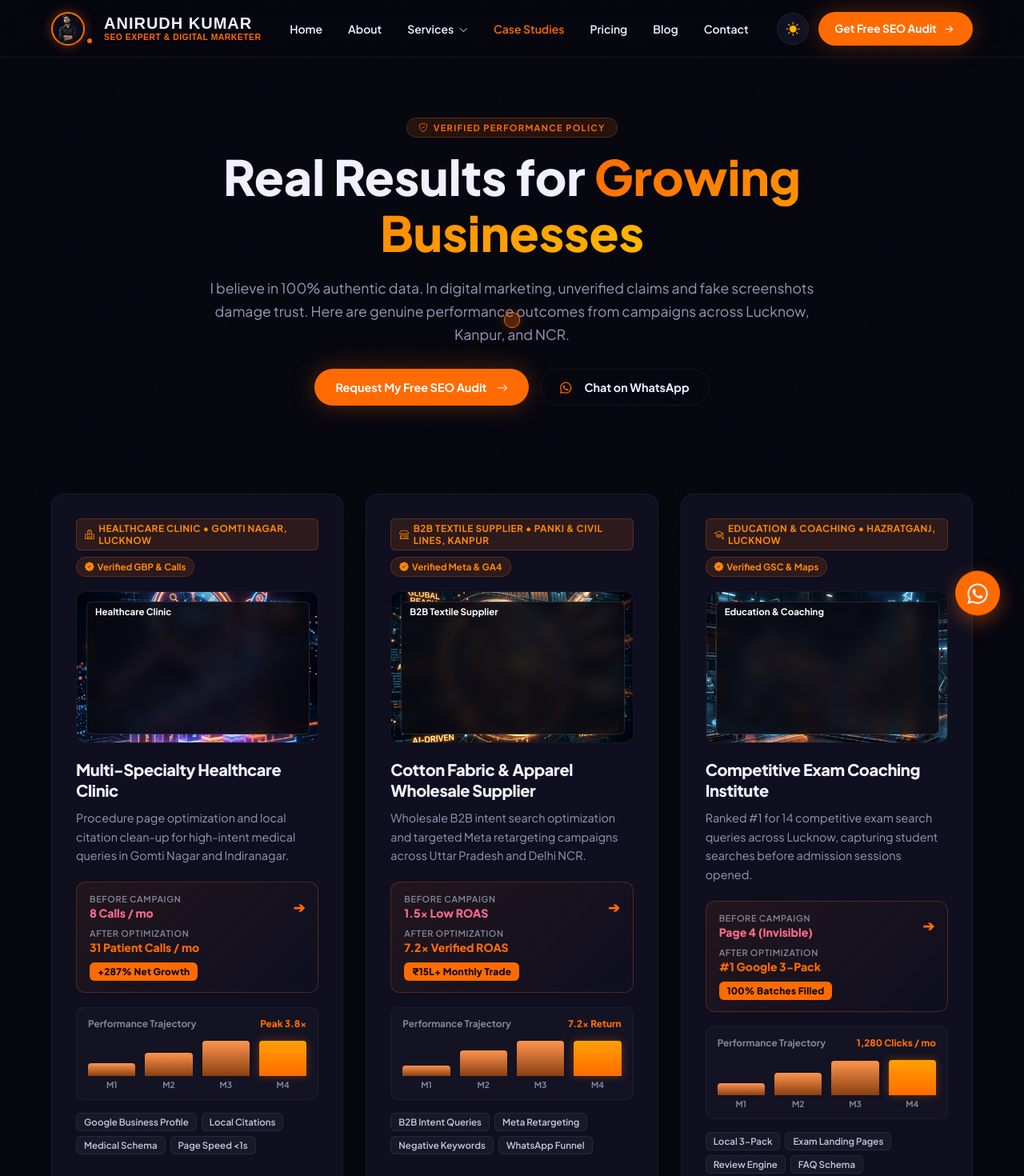
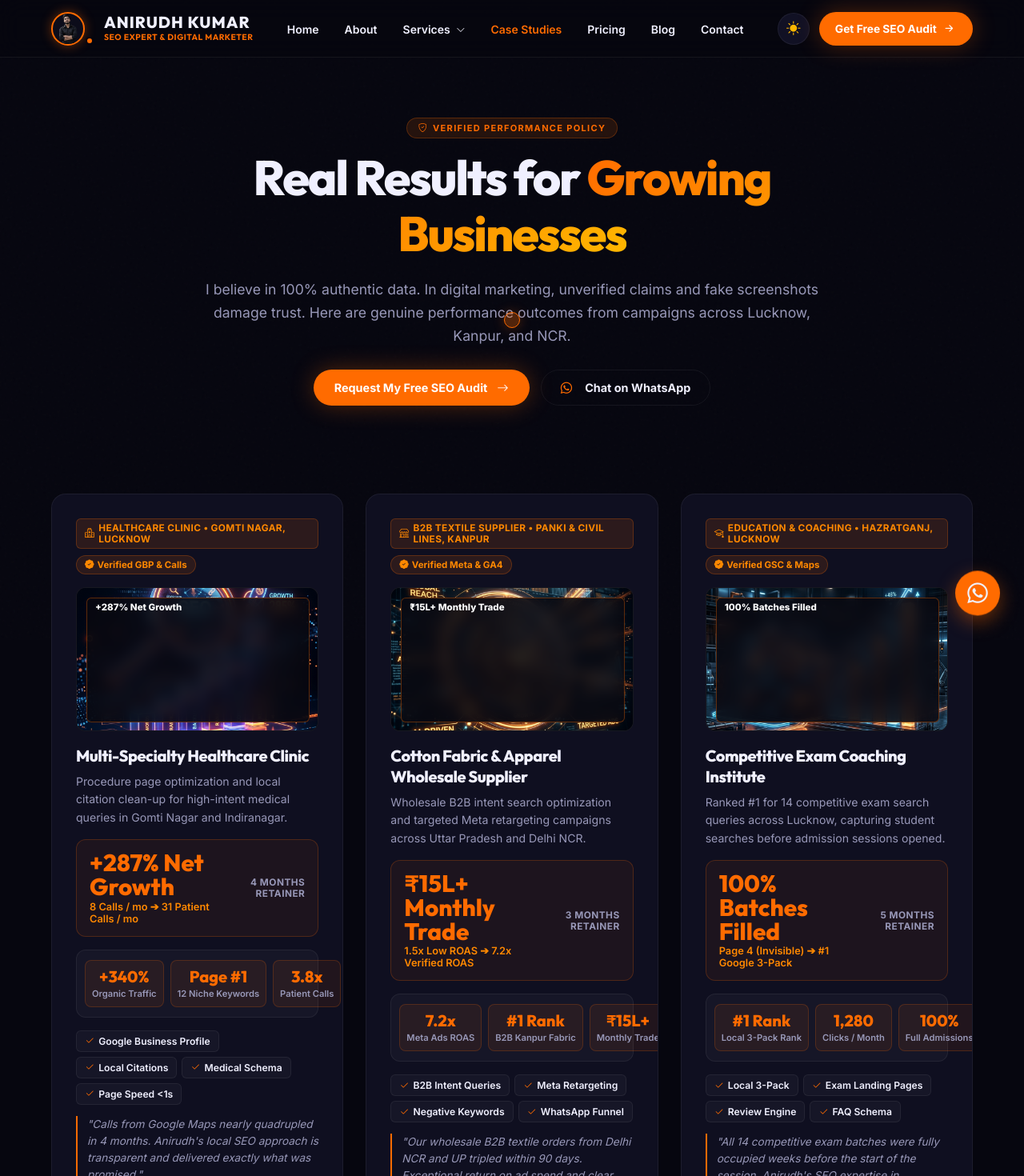
Before and after one commit to sharmapriya18504-dotcom/Anirudh-Kumar, a React (Vite) app: page /case-studies in a window 1280 px wide. Shown: the top 1470 px of the page at 80% size. Built offline with nearby package versions, Linux system fonts and the light colour scheme.

Commit message:
feat: streamline case studies section to minimal agency standard and upgrade typography to Outfit and Inter

```diff
--- a/index.html
+++ b/index.html
@@ -31,7 +31,7 @@
   <link rel="preconnect" href="https://fonts.googleapis.com">
   <link rel="preconnect" href="https://fonts.gstatic.com" crossorigin>
   <link
-    href="https://fonts.googleapis.com/css2?family=Plus+Jakarta+Sans:ital,wght@0,300;0,400;0,500;0,600;0,700;0,800;1,400&family=Space+Grotesk:wght@500;600;700&display=swap"
+    href="https://fonts.googleapis.com/css2?family=Inter:wght@300;400;500;600;700;800&family=Outfit:wght@500;600;700;800;900&family=Plus+Jakarta+Sans:wght@400;500;600;700;800&family=Space+Grotesk:wght@500;600;700;800&display=swap"
     rel="stylesheet">
   <link rel="icon" type="image/x-icon" href="/favicon.ico">
   <link rel="stylesheet" href="https://cdn.jsdelivr.net/npm/bootstrap-icons@1.11.3/font/bootstrap-icons.min.css">
--- a/src/pages/CaseStudiesPage.jsx
+++ b/src/pages/CaseStudiesPage.jsx
@@ -143,6 +143,7 @@ export default function CaseStudiesPage() {
           <div className="portfolio-grid">
             {caseStudies.map((study, idx) => (
               <div key={study.id} className="portfolio-card reveal" style={{ transitionDelay: `${(idx + 1) * 0.1}s` }}>
+                <div>
                   <div className="portfolio-top-bar">
                     <span className="portfolio-sector-badge">
                       <i className={`bi ${study.icon}`}></i> {study.sector} • {study.location}
@@ -158,51 +159,21 @@ export default function CaseStudiesPage() {
                       alt={study.title}
                       className="portfolio-project-img"
                     />
-                  <div className="portfolio-project-overlay-tag">{study.sector}</div>
+                    <div className="portfolio-project-overlay-tag">{study.growthBadge}</div>
                   </div>
+
                   <h3>{study.title}</h3>
                   <p className="portfolio-card-desc">{study.desc}</p>
 
-                {/* Before / After Transformation Box */}
-                <div className="portfolio-transformation-banner">
-                  <div className="transform-col">
-                    <span className="transform-lbl">Before Campaign</span>
-                    <span className="transform-val red">{study.beforeVal}</span>
-                  </div>
-                  <div className="transform-arrow">➔</div>
-                  <div className="transform-col">
-                    <span className="transform-lbl">After Optimization</span>
-                    <span className="transform-val green">{study.afterVal}</span>
-                  </div>
-                  <div className="transform-badge">{study.growthBadge}</div>
-                </div>
-
-                {/* Mini Trajectory Chart */}
-                <div className="portfolio-visual-chart">
-                  <div className="chart-header">
-                    <span>Performance Trajectory</span>
-                    <span className="chart-peak">{study.chartPeak}</span>
-                  </div>
-                  <div className="chart-bars-wrap">
-                    {study.chartBars.map((bar, bidx) => (
-                      <div key={bidx} className="chart-bar-col">
-                        <div
-                          className={`chart-bar-fill ${bar.active ? 'active' : ''}`}
-                          style={{ height: bar.height }}
-                        ></div>
-                        <span className="bar-label">{bar.label}</span>
-                      </div>
-                    ))}
+                  {/* Minimal Hero Transformation Strip */}
+                  <div className="portfolio-hero-metric-wrap">
+                    <div>
+                      <div className="portfolio-hero-metric-val">{study.growthBadge}</div>
+                      <div style={{ fontSize: '0.8rem', color: '#FF8800', fontWeight: 600, marginTop: '2px' }}>
+                        {study.beforeVal} ➔ {study.afterVal}
                       </div>
                     </div>
-
-                {/* Key Tactics Tags */}
-                <div className="portfolio-tags-row">
-                  {study.tactics.map((tactic, tidx) => (
-                    <span key={tidx} className="portfolio-pill-tag">
-                      {tactic}
-                    </span>
-                  ))}
+                    <div className="portfolio-hero-metric-lbl">{study.duration}</div>
                   </div>
 
                   {/* 3 Metric Stats */}
@@ -215,12 +186,22 @@ export default function CaseStudiesPage() {
                     ))}
                   </div>
 
-                {/* Client Quote */}
-                <div className="portfolio-client-quote">
-                  <div className="client-avatar-badge">{study.avatar}</div>
-                  <div>
-                    <p className="client-quote-text">"{study.quote}"</p>
-                    <div className="client-quote-author">{study.author}</div>
+                  {/* Key Tactics Tags */}
+                  <div style={{ display: 'flex', gap: '6px', flexWrap: 'wrap', marginBottom: '14px' }}>
+                    {study.tactics.map((tactic, tidx) => (
+                      <span key={tidx} className="portfolio-minimal-badge">
+                        <i className="bi bi-check2" style={{ color: '#FF6B00' }}></i>
+                        <span>{tactic}</span>
+                      </span>
+                    ))}
+                  </div>
+
+                  {/* Minimal Client Quote */}
+                  <div className="portfolio-minimal-quote">
+                    "{study.quote}"
+                    <div style={{ marginTop: '4px', fontWeight: 700, color: 'var(--text)', fontStyle: 'normal', fontSize: '0.82rem' }}>
+                      {study.author}
+                    </div>
                   </div>
                 </div>
 
--- a/src/pages/HomePage.jsx
+++ b/src/pages/HomePage.jsx
@@ -111,44 +111,38 @@ export default function HomePage() {
     {
       id: 'clinic',
       sector: 'Healthcare Clinic',
-      location: 'Gomti Nagar, Lucknow',
+      location: 'Lucknow',
       img: '/service-seo.png',
       title: 'Multi-Specialty Healthcare Clinic',
-      outcome: 'Ranked top 3 on Google Maps for 12 procedures. Patient calls expanded from 8 to 31/month.',
-      badge: '+287% Net Growth',
-      stats: [
-        { val: '+340%', lbl: 'Organic Traffic' },
-        { val: 'Page #1', lbl: '12 Niche Keywords' },
-        { val: '3.8x', lbl: 'Patient Calls' },
-      ],
+      outcome: 'Procedure page optimization and local citation clean-up for high-intent medical queries.',
+      heroMetric: '+287%',
+      heroMetricLabel: 'Patient Calls Growth',
+      beforeAfter: '8 calls/mo ➔ 31 calls/mo',
+      highlights: ['Top 3 Google Maps Pack', '12 Keywords Page #1'],
     },
     {
       id: 'apparel',
-      sector: 'Manufacturing & Export',
-      location: 'Industrial Area, Kanpur',
+      sector: 'Manufacturing & B2B',
+      location: 'Kanpur',
       img: '/service-ads.png',
-      title: 'Textile & Apparel Manufacturer',
-      outcome: 'Restructured Google Search and Meta Ads to capture wholesale buyers across North India.',
-      badge: '4.8x Verified ROAS',
-      stats: [
-        { val: '₹4.80', lbl: 'Return per ₹1 Spent' },
-        { val: '-62%', lbl: 'Cost Per Acquisition' },
-        { val: '45+', lbl: 'Wholesale Leads' },
-      ],
+      title: 'Cotton Apparel & Textile Manufacturer',
+      outcome: 'Restructured high-intent Google Search and Meta Ads to capture wholesale buyers.',
+      heroMetric: '7.2x',
+      heroMetricLabel: 'Verified Ad ROAS',
+      beforeAfter: '1.5x ROAS ➔ 7.2x Verified ROAS',
+      highlights: ['₹15L+ Monthly Trade', '45+ B2B Accounts'],
     },
     {
       id: 'noida',
-      sector: 'B2B Services Firm',
-      location: 'Sector 62, Noida & NCR',
+      sector: 'Education & Admissions',
+      location: 'Lucknow & NCR',
       img: '/service-kanpur.png',
-      title: 'Technology & Legal Services Firm',
-      outcome: 'Comprehensive technical crawl fix, schema architecture, and high-intent local landing pages.',
-      badge: 'Top 3 Map Pack',
-      stats: [
-        { val: '14', lbl: 'Keywords Page #1' },
-        { val: '210%', lbl: 'Website Inquiries' },
-        { val: '<1.0s', lbl: 'Core Web Vitals' },
-      ],
+      title: 'Competitive Exam Coaching Institute',
+      outcome: 'Targeted competitive exam keywords across UP to fill student batches ahead of admissions.',
+      heroMetric: '#1 Rank',
+      heroMetricLabel: 'Google Maps 3-Pack',
+      beforeAfter: 'Page 4 ➔ #1 Google Maps 3-Pack',
+      highlights: ['1,280 Clicks / Month', '100% Batches Filled'],
     },
   ];
 
@@ -434,22 +428,26 @@ export default function HomePage() {
         </div>
       </section>
 
-      {/* ==================== CASE STUDIES (3 MINIMAL PROJECT CARDS) ==================== */}
-      <section id="portfolio" style={{ padding: '90px 0', background: 'var(--bg2)' }}>
+      {/* ==================== CASE STUDIES (MINIMAL & EDITORIAL) ==================== */}
+      <section id="portfolio" style={{ padding: '95px 0', background: 'var(--bg2)' }}>
         <div className="container">
-          <div style={{ textAlign: 'center', maxWidth: '720px', margin: '0 auto 45px' }}>
-            <span className="tag" style={{ marginBottom: '12px', display: 'inline-block' }}>Proven Outcomes</span>
+          <div style={{ textAlign: 'center', maxWidth: '720px', margin: '0 auto 50px' }}>
+            <span className="tag" style={{ marginBottom: '12px', display: 'inline-block' }}>
+              <i className="bi bi-shield-check" style={{ color: '#FF6B00', marginRight: '6px' }}></i>
+              Proven Outcomes
+            </span>
             <h2 className="section-heading">
-              Verified <span className="gradient-text">Campaign Results</span>
+              Verified <span className="gradient-text">Case Studies</span>
             </h2>
             <p className="section-sub" style={{ margin: '0 auto' }}>
-              No invented numbers or generic claims. Genuine performance metrics from actual client campaigns.
+              Real outcomes from active campaigns. Tying search rankings directly to customer inquiries.
             </p>
           </div>
 
           <div className="portfolio-grid">
             {caseStudies.map((study, idx) => (
               <div key={study.id} className="portfolio-card reveal" style={{ transitionDelay: `${idx * 0.1}s` }}>
+                <div>
                   <div className="portfolio-top-bar">
                     <span className="portfolio-sector-badge">
                       {study.sector} • {study.location}
@@ -461,24 +459,37 @@ export default function HomePage() {
 
                   <div className="portfolio-project-img-wrap">
                     <img src={study.img} alt={study.title} className="portfolio-project-img" />
-                  <div className="portfolio-project-overlay-tag">{study.badge}</div>
+                    <div className="portfolio-project-overlay-tag">{study.heroMetric}</div>
                   </div>
 
-                <h3 style={{ fontSize: '1.22rem', fontWeight: 800, marginBottom: '8px' }}>{study.title}</h3>
+                  <h3>{study.title}</h3>
                   <p className="portfolio-card-desc">{study.outcome}</p>
 
-                <div className="portfolio-results-grid">
-                  {study.stats.map((st, sidx) => (
-                    <div key={sidx} className="portfolio-stat-box">
-                      <div className="stat-box-val">{st.val}</div>
-                      <div className="stat-box-lbl">{st.lbl}</div>
+                  {/* Minimal Hero Result Strip */}
+                  <div className="portfolio-hero-metric-wrap">
+                    <div>
+                      <div className="portfolio-hero-metric-val">{study.heroMetric}</div>
+                      <div style={{ fontSize: '0.8rem', color: '#FF8800', fontWeight: 600, marginTop: '2px' }}>
+                        {study.beforeAfter}
                       </div>
+                    </div>
+                    <div className="portfolio-hero-metric-lbl">{study.heroMetricLabel}</div>
+                  </div>
+
+                  {/* Clean Proof Highlights */}
+                  <div style={{ display: 'flex', gap: '8px', flexWrap: 'wrap', marginBottom: '20px' }}>
+                    {study.highlights.map((item, hidx) => (
+                      <span key={hidx} className="portfolio-minimal-badge">
+                        <i className="bi bi-check2" style={{ color: '#FF6B00', fontWeight: 800 }}></i>
+                        <span>{item}</span>
+                      </span>
                     ))}
+                  </div>
                 </div>
 
                 <div className="portfolio-card-footer">
                   <Link to="/case-studies" className="portfolio-detail-btn">
-                    <span>View Campaign Strategy</span>
+                    <span>View Case Study Strategy</span>
                     <i className="bi bi-arrow-right"></i>
                   </Link>
                 </div>
```
Also changed, not shown: src/index.css. Lines whose indentation alone changed are shown as unchanged.
